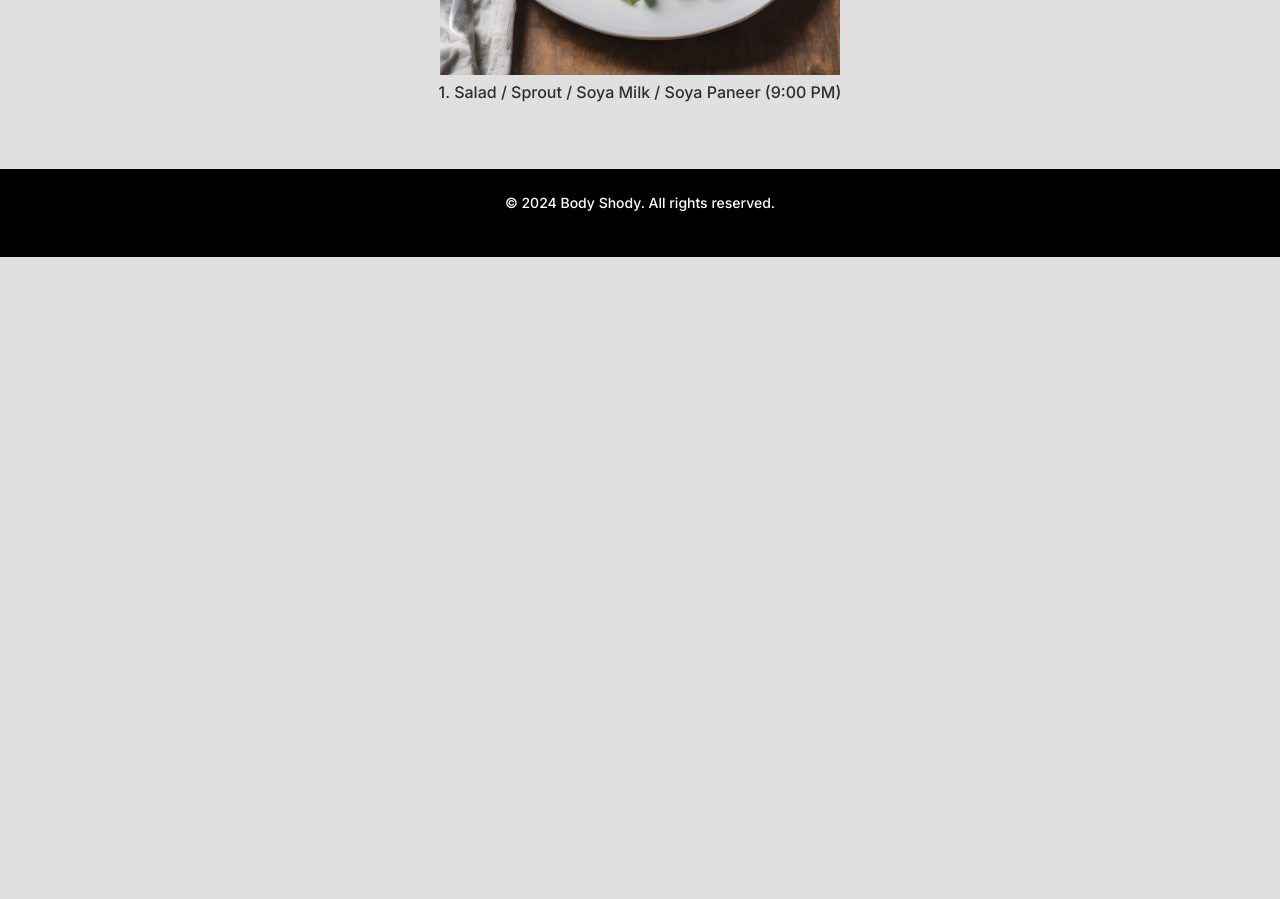
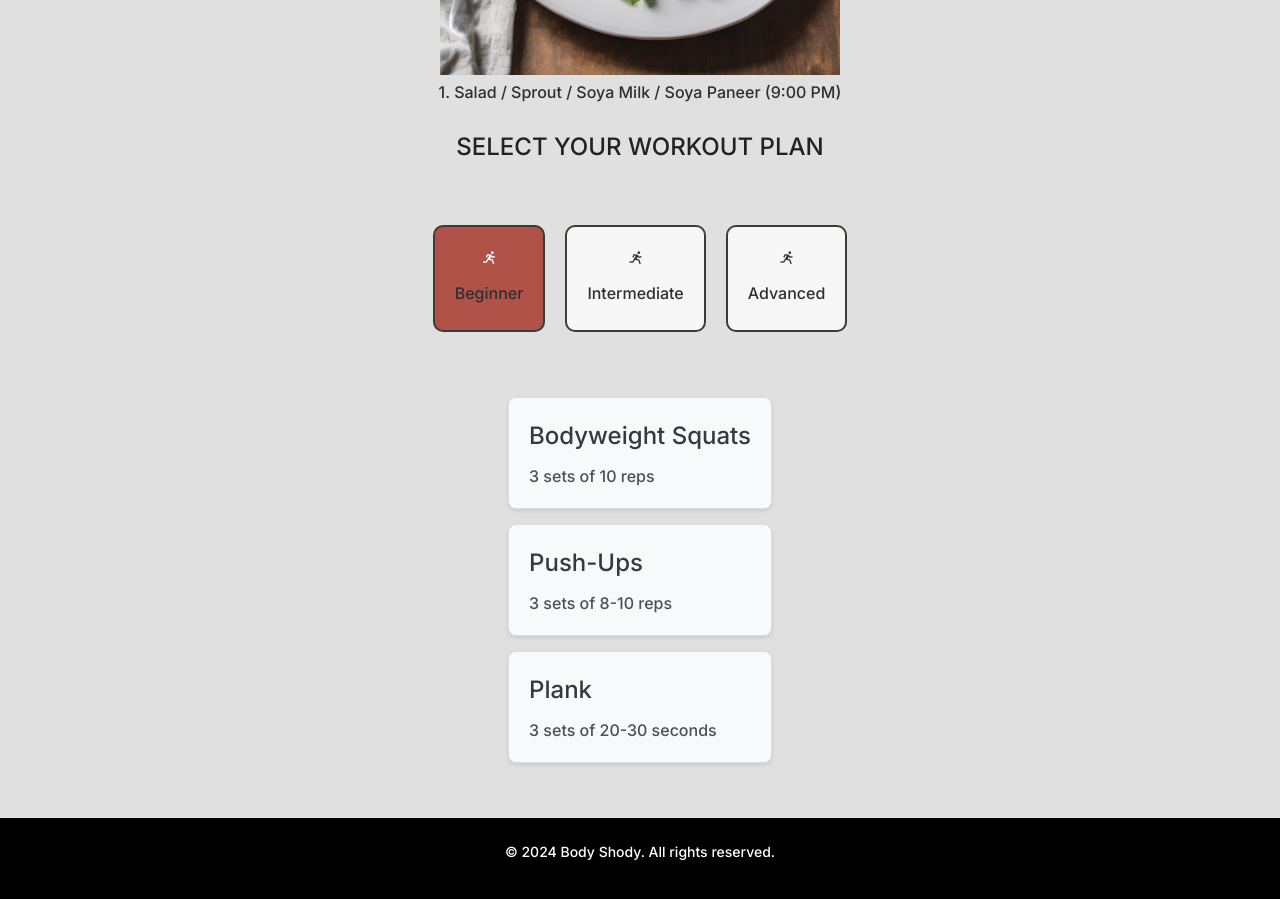
Before and after one commit to Vihar8/bodyshody, a Next.js app: page /workout in a window 1280 px wide. Shown: the part 2000-2899 px from the top of the page. Before the commit the page ends 2257 px from the top, so only its background shows below. Built offline with nearby package versions, Linux system fonts and the light colour scheme.

Commit message:
added workout plan

```diff
--- a/src/app/workout/DietPlan.module.css
+++ b/src/app/workout/DietPlan.module.css
@@ -9,7 +9,46 @@
     justify-content: space-around;
     margin: 40px 0;
   }
+  .workout {
+    background-color: #f8f9fa; /* Light background for better visibility */
+    border: 1px solid #ddd; /* Slightly darker border */
+    border-radius: 8px; /* Rounded corners for aesthetics */
+    box-shadow: 0 2px 4px rgba(0, 0, 0, 0.1); /* Soft shadow effect */
+    padding: 20px; /* Padding inside the card */
+    margin: 15px 0; /* Space between workout cards */
+    transition: transform 0.2s; /* Animation on hover */
+  }
 
+  .workout:hover {
+    transform: scale(1.02); /* Slightly increase size on hover */
+  }
+
+  .workout h4 {
+    color: #343a40; /* Dark text for workout title */
+    font-size: 1.5rem; /* Increase font size for the title */
+    margin-bottom: 10px; /* Space below the title */
+  }
+
+  .workout p {
+    color: #495057; /* Darker gray for descriptions */
+    font-size: 1rem; /* Standard font size for details */
+    margin: 0; /* Remove default margin */
+  }
+
+  /* Optional: styles for responsiveness */
+  @media (max-width: 768px) {
+    .workout {
+      padding: 15px; /* Adjust padding for smaller screens */
+    }
+
+    .workout h4 {
+      font-size: 1.25rem; /* Slightly smaller titles on smaller screens */
+    }
+
+    .workout p {
+      font-size: 0.9rem; /* Adjust item descriptions for clarity */
+    }
+  }
   .dietCard {
     flex: 1;
     max-width: 300px;
--- a/src/app/workout/page.tsx
+++ b/src/app/workout/page.tsx
@@ -9,6 +9,7 @@ import Footer from '../components/Footer';
 
 export default function DietPlan() {
   const [selectedDiet, setSelectedDiet] = useState('muscleBuilding');
+  const [selectedWorkout, setSelectedWorkout] = useState('beginner');
 
   return (
     <>
@@ -49,6 +50,33 @@ export default function DietPlan() {
         <div className={styles.dietInfo}>
           {selectedDiet && <DietInfo dietType={selectedDiet} />}
         </div>
+
+
+        <h1>Select Your Workout Plan</h1>
+        <div className={styles.dietSelection}>
+          {/* New Workout Cards */}
+          <DietCard
+            title="Beginner"
+            icon="bx bx-run"
+            isSelected={selectedWorkout === 'beginner'}
+            onClick={() => setSelectedWorkout('beginner')}
+          />
+          <DietCard
+            title="Intermediate"
+            icon="bx bx-run"
+            isSelected={selectedWorkout === 'intermediate'}
+            onClick={() => setSelectedWorkout('intermediate')}
+            />
+          <DietCard
+            title="Advanced"
+            icon="bx bx-run"
+            isSelected={selectedWorkout === 'advanced'}
+            onClick={() => setSelectedWorkout('advanced')}
+          />
+        </div>
+        <div className={styles.dietInfo}>
+          {selectedWorkout && <WorkoutInfo workoutType={selectedWorkout} />}
+        </div>
       </div>
       <Footer />
     </>
@@ -64,6 +92,47 @@ function DietCard({ title, icon, isSelected, onClick }) {
       <i className={icon}></i>
       <h3>{title}</h3>
     </div>
+  );
+}
+function WorkoutInfo({ workoutType }) {
+  const workoutPlans = {
+    beginner: {
+      workouts: [
+        { title: "Bodyweight Squats", sets: "3 sets of 10 reps" },
+        { title: "Push-Ups", sets: "3 sets of 8-10 reps" },
+        { title: "Plank", sets: "3 sets of 20-30 seconds" },
+      ]
+    },
+    intermediate: {
+      workouts: [
+        { title: "Bench Press", sets: "4 sets of 8 reps" },
+        { title: "Deadlift", sets: "4 sets of 6 reps" },
+        { title: "Cool-down Stretching", sets: "5-10 mins" },
+      ]
+    },
+    advanced: {
+      workouts: [
+        { title: "Squat Clean", sets: "5 sets of 5 reps" },
+        { title: "Weighted Pull-Ups", sets: "4 sets of 6 reps" },
+        { title: "HIIT Circuit", sets: "15 mins" },
+      ]
+    }
+  };
+
+  const workoutPlan = workoutPlans[workoutType];
+  if (!workoutPlan) {
+    return <p>Workout plan not found.</p>;
+  }
+
+  return (
+    <>
+      {workoutPlan.workouts.map((workout, index) => (
+        <div key={index} className={styles.workout}>
+          <h4>{workout.title}</h4>
+          <p>{workout.sets}</p>
+        </div>
+      ))}
+    </>
   );
 }
 
```
